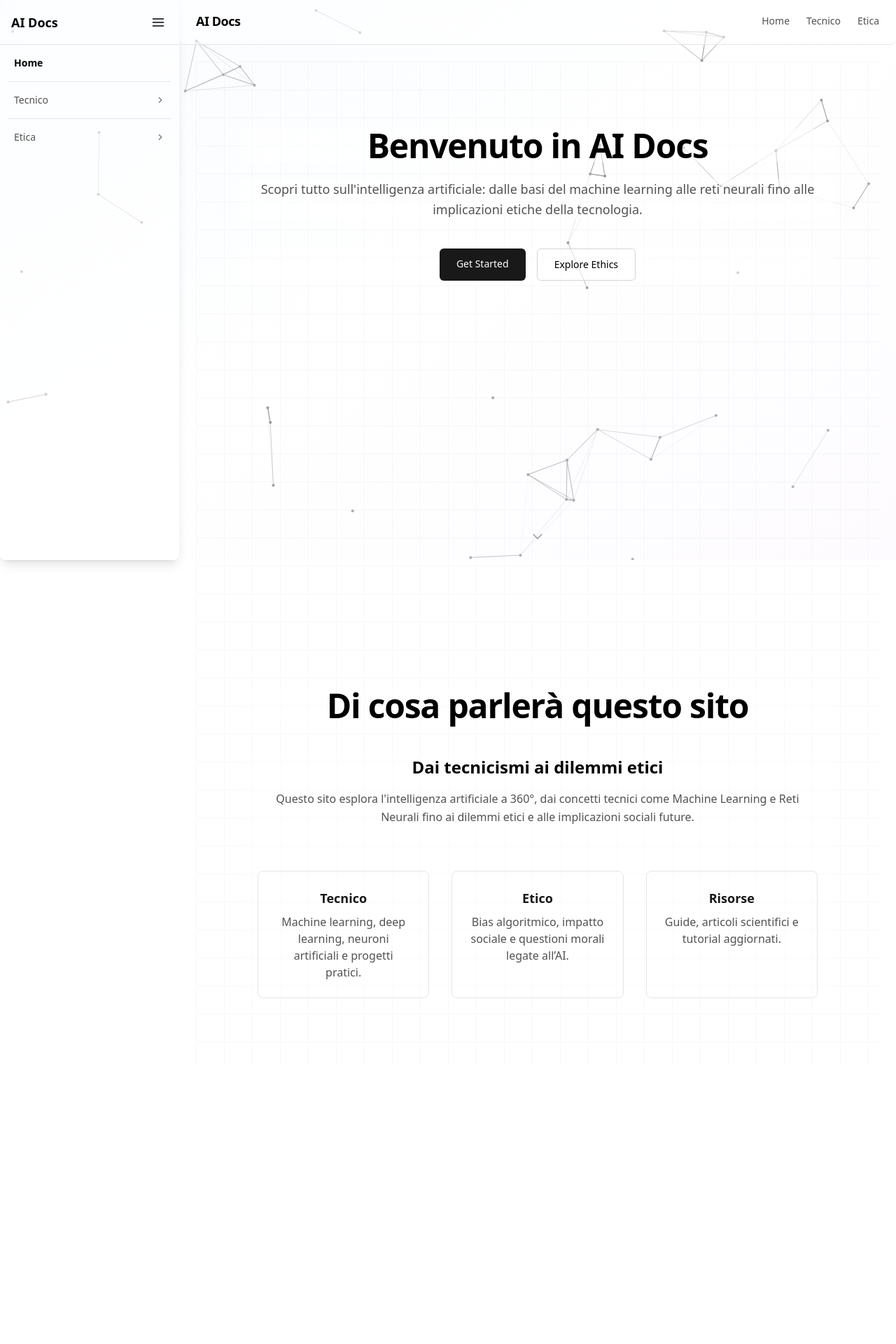
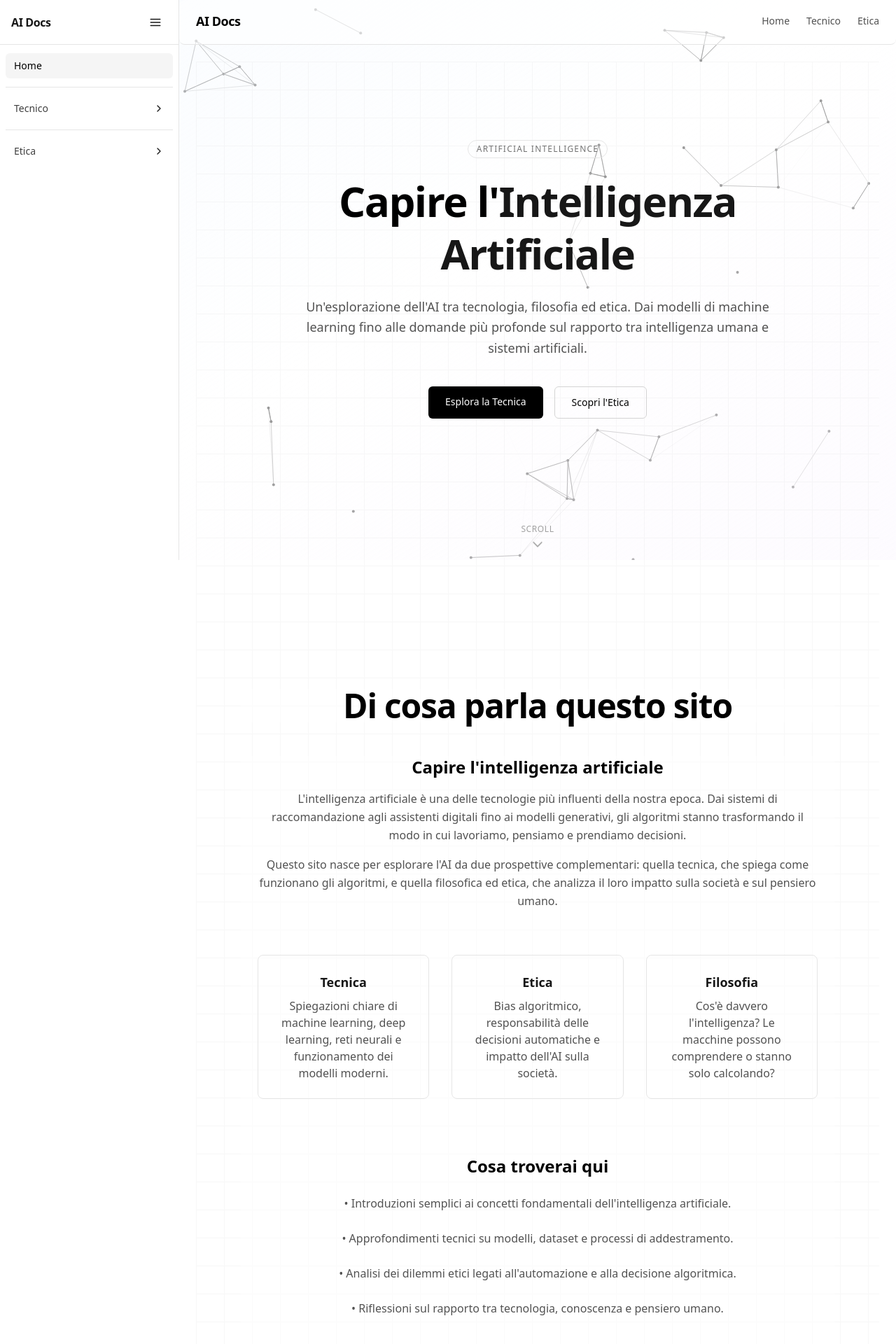
Before and after one commit to poilocambio/ai-docs, a Next.js app: page / in a window 1280 px wide. Shown: the top 1920 px of the page at 70% size. Before the commit the page ends 1546 px from the top, so only its background shows below. Built offline with nearby package versions, Linux system fonts and the light colour scheme.

Commit message:
Messa apposto home page, hero section e page, migliorata la sidebar, e definiti meglio i contenuti di pagine ml, tipi-ai, etica

```diff
--- a/src/app/etica/page.tsx
+++ b/src/app/etica/page.tsx
@@ -4,10 +4,8 @@ import type { Metadata } from "next";
 
 export const metadata: Metadata = {
   title: "AI Docs - Etica",
-  description:
-    "Etica Page AI Docs",
+  description: "Etica Page AI Docs",
 };
-
 
 export default function EticaPage() {
   return (
@@ -16,19 +14,25 @@ export default function EticaPage() {
       content={
         <div className="space-y-12">
           <section>
-            <h2 className="text-xl font-semibold mb-2">Etica 1</h2>
+            <h2 className="text-xl font-semibold mb-2">Dilemmi etici</h2>
             <p className="text-neutral-600 leading-relaxed">
-              Lorem ipsum dolor sit amet consectetur adipisicing elit. Cum, deserunt.
+              L’intelligenza artificiale non è solo una questione tecnica:
+              solleva profonde questioni etiche. Chi è responsabile delle
+              decisioni prese da un algoritmo? Come si evitano bias e
+              discriminazioni nei modelli addestrati su dati umani?
             </p>
           </section>
 
           <section>
-            <h2 className="text-xl font-semibold mb-2">Etica 2</h2>
+            <h2 className="text-xl font-semibold mb-2">Limiti</h2>
             <p className="text-neutral-600 leading-relaxed">
-              Lorem ipsum dolor sit amet consectetur adipisicing elit. Dignissimos, repellendus.
+              Qual è il
+              limite accettabile dell’automazione nelle decisioni che riguardano
+              la vita delle persone? Dai sistemi di sorveglianza alle decisioni
+              giudiziarie automatizzate, l’AI mette in discussione concetti
+              fondamentali come responsabilità, autonomia e giustizia.{" "}
             </p>
           </section>
-
         </div>
       }
     />
--- a/src/app/page.tsx
+++ b/src/app/page.tsx
@@ -15,46 +15,117 @@ export default function HomePage() {
       <Hero />
 
       <DefaultPage
-        title="Di cosa parlerà questo sito"
+        title="Di cosa parla questo sito"
         content={
           <>
-            <section className="mx-auto max-w-4xl px-6">
+            {/* INTRO */}
+            <section className="mx-auto max-w-4xl px-6 mb-16">
               <h2 className="text-2xl font-semibold text-black mb-4">
-                Dai tecnicismi ai dilemmi etici
+                Capire l'intelligenza artificiale
               </h2>
+
+              <p className="text-neutral-600 leading-relaxed mb-4">
+                L'intelligenza artificiale è una delle tecnologie più influenti
+                della nostra epoca. Dai sistemi di raccomandazione agli assistenti
+                digitali fino ai modelli generativi, gli algoritmi stanno
+                trasformando il modo in cui lavoriamo, pensiamo e prendiamo
+                decisioni.
+              </p>
+
               <p className="text-neutral-600 leading-relaxed">
-                Questo sito esplora l'intelligenza artificiale a 360°,
-                dai concetti tecnici come Machine Learning e Reti Neurali
-                fino ai dilemmi etici e alle implicazioni sociali future.
+                Questo sito nasce per esplorare l'AI da due prospettive
+                complementari: quella tecnica, che spiega come funzionano gli
+                algoritmi, e quella filosofica ed etica, che analizza il loro
+                impatto sulla società e sul pensiero umano.
               </p>
             </section>
 
-            <section className="grid md:grid-cols-3 gap-8 mx-auto max-w-6xl px-6">
+            {/* SEZIONI PRINCIPALI */}
+            <section className="grid md:grid-cols-3 gap-8 mx-auto max-w-6xl px-6 mb-20">
 
               <div className="p-6 border border-neutral-200 rounded-lg hover:shadow-xl hover:-translate-y-1 hover:bg-white/50 transition-all bg-transparent">
-                <h3 className="font-semibold text-lg mb-2">Tecnico</h3>
+                <h3 className="font-semibold text-lg mb-2">
+                  Tecnica
+                </h3>
+
                 <p className="text-neutral-600">
-                  Machine learning, deep learning, neuroni artificiali
-                  e progetti pratici.
+                  Spiegazioni chiare di machine learning, deep learning,
+                  reti neurali e funzionamento dei modelli moderni.
                 </p>
               </div>
 
               <div className="p-6 border border-neutral-200 rounded-lg hover:shadow-xl hover:-translate-y-1 hover:bg-white/50 transition-all bg-transparent">
-                <h3 className="font-semibold text-lg mb-2">Etico</h3>
+                <h3 className="font-semibold text-lg mb-2">
+                  Etica
+                </h3>
+
                 <p className="text-neutral-600">
-                  Bias algoritmico, impatto sociale e questioni morali
-                  legate all’AI.
+                  Bias algoritmico, responsabilità delle decisioni
+                  automatiche e impatto dell'AI sulla società.
                 </p>
               </div>
 
               <div className="p-6 border border-neutral-200 rounded-lg hover:shadow-xl hover:-translate-y-1 hover:bg-white/50 transition-all bg-transparent">
-                <h3 className="font-semibold text-lg mb-2">Risorse</h3>
+                <h3 className="font-semibold text-lg mb-2">
+                  Filosofia
+                </h3>
+
                 <p className="text-neutral-600">
-                  Guide, articoli scientifici e tutorial aggiornati.
+                  Cos'è davvero l'intelligenza? Le macchine possono
+                  comprendere o stanno solo calcolando?
                 </p>
               </div>
 
             </section>
+
+            {/* COSA TROVERAI */}
+            <section className="mx-auto max-w-4xl px-6 mb-20">
+
+              <h2 className="text-2xl font-semibold text-black mb-6">
+                Cosa troverai qui
+              </h2>
+
+              <div className="space-y-6 text-neutral-600 leading-relaxed">
+
+                <p>
+                  • Introduzioni semplici ai concetti fondamentali
+                  dell'intelligenza artificiale.
+                </p>
+
+                <p>
+                  • Approfondimenti tecnici su modelli, dataset
+                  e processi di addestramento.
+                </p>
+
+                <p>
+                  • Analisi dei dilemmi etici legati
+                  all'automazione e alla decisione algoritmica.
+                </p>
+
+                <p>
+                  • Riflessioni sul rapporto tra tecnologia,
+                  conoscenza e pensiero umano.
+                </p>
+
+              </div>
+            </section>
+
+            {/* DOMANDA FINALE */}
+            <section className="mx-auto max-w-3xl px-6 mb-10">
+
+              <h2 className="text-xl font-semibold text-black mb-4">
+                Una domanda aperta
+              </h2>
+
+              <p className="text-neutral-600 leading-relaxed">
+                L'intelligenza artificiale sta diventando sempre più potente,
+                ma comprendiamo davvero cosa significhi creare sistemi che
+                apprendono e prendono decisioni?
+                Questo sito è un tentativo di esplorare questa domanda.
+              </p>
+
+            </section>
+
           </>
         }
       />
--- a/src/app/tecnico/page.tsx
+++ b/src/app/tecnico/page.tsx
@@ -12,16 +12,9 @@ export const metadata: Metadata = {
 export default function TecnicoPage() {
   return (
     <DefaultPage
-      title="Tecnico"
+      title="Tecnico home page"
       content={
         <div className="space-y-12">
-          <section>
-            <h2 className="text-xl font-semibold mb-2">Machine Learning</h2>
-            <p className="text-neutral-600 leading-relaxed">
-              Scopri algoritmi di apprendimento automatico, dataset e applicazioni reali.
-            </p>
-          </section>
-
           <section>
             <h2 className="text-xl font-semibold mb-2">Reti Neurali</h2>
             <p className="text-neutral-600 leading-relaxed">
--- /dev/null
+++ b/src/app/tecnico/tipi-ai/page.tsx
@@ -0,0 +1,36 @@
+import React from "react";
+import DefaultPage from "@/components/DefaultPage";
+import type { Metadata } from "next";
+
+export const metadata: Metadata = {
+  title: "AI Docs - Tecnico",
+  description: "Tecnico Page AI Docs",
+};
+
+export default function TipiAI() {
+  return (
+    <DefaultPage
+      title="Tipi di AI"
+      content={
+        <div className="space-y-12">
+          <section>
+            <h2 className="text-xl font-semibold mb-2">Tipi di AI</h2>
+            <p className="text-neutral-600 leading-relaxed">
+              L’intelligenza artificiale può essere classificata in diversi
+              modi. Una distinzione fondamentale è tra AI ristretta (Narrow AI)
+              e AI generale (AGI). La prima è progettata per compiti specifici:
+              riconoscere immagini, tradurre testi, guidare veicoli. La seconda,
+              ancora teorica, sarebbe capace di apprendere e ragionare in
+              qualsiasi dominio cognitivo. Un’altra distinzione riguarda il
+              funzionamento: sistemi simbolici basati su regole logiche sistemi
+              statistici basati su dati approcci ibridi che combinano entrambi
+              L’AI moderna è dominata dai metodi statistici, ma il dibattito su
+              quale approccio porterà a forme di intelligenza più avanzate è
+              ancora aperto.{" "}
+            </p>
+          </section>
+        </div>
+      }
+    />
+  );
+}
--- a/src/components/Hero.tsx
+++ b/src/components/Hero.tsx
@@ -4,48 +4,66 @@ import Link from "next/link";
 export default function Hero() {
   return (
     <section className="relative bg-transparent min-h-screen flex flex-col justify-between overflow-hidden">
+
       {/* Grid decorativa */}
       <div className="absolute inset-0 opacity-30 pointer-events-none">
         <div className="w-full h-full bg-[linear-gradient(to_right,#e5e5e5_1px,transparent_1px),linear-gradient(to_bottom,#e5e5e5_1px,transparent_1px)] bg-[size:40px_40px]" />
       </div>
 
-      {/* Contenuto principale */}
-      <div className="relative mx-auto max-w-4xl px-6 pt-24 text-center">
-        <h1 className="text-4xl font-bold text-black mb-4 sm:text-5xl tracking-tight glass-section">
-          Benvenuto in AI Docs
+      {/* Contenuto */}
+      <div className="relative mx-auto max-w-4xl px-6 pt-28 text-center">
+
+        {/* Badge */}
+        <div className="mb-6 flex justify-center">
+          <span className="text-xs tracking-widest uppercase text-neutral-500 border border-neutral-200 px-3 py-1 rounded-full">
+            Artificial Intelligence
+          </span>
+        </div>
+
+        {/* Titolo */}
+        <h1 className="text-4xl sm:text-5xl md:text-6xl font-semibold tracking-tight text-black leading-tight">
+          Capire l'
+          <span className="text-neutral-900">Intelligenza Artificiale</span>
         </h1>
-        <p className="mt-6 text-lg leading-relaxed text-neutral-600 glass-section">
-          Scopri tutto sull'intelligenza artificiale: dalle basi del machine
-          learning alle reti neurali fino alle implicazioni etiche della
-          tecnologia.
+
+        {/* Sottotitolo */}
+        <p className="mt-6 text-lg leading-relaxed text-neutral-600 max-w-2xl mx-auto">
+          Un'esplorazione dell'AI tra tecnologia, filosofia ed etica.
+          Dai modelli di machine learning fino alle domande più profonde
+          sul rapporto tra intelligenza umana e sistemi artificiali.
         </p>
 
-        <div className="mt-10 flex justify-center gap-4 glass-section">
+        {/* Bottoni */}
+        <div className="mt-10 flex justify-center gap-4 flex-wrap">
+
           <Link
             href="/tecnico"
-            className="rounded-md bg-black/90 px-6 py-3 text-sm font-medium text-white hover:bg-neutral-800 transition-colors"
+            className="rounded-md bg-black px-6 py-3 text-sm font-medium text-white hover:bg-neutral-800 transition-all"
           >
-            Get Started
+            Esplora la Tecnica
           </Link>
+
           <Link
             href="/etica"
-            className="rounded-md border border-neutral-300 px-6 py-3 text-sm font-medium text-black hover:bg-white/70 transition-colors"
+            className="rounded-md border border-neutral-300 px-6 py-3 text-sm font-medium text-black hover:bg-neutral-100 transition-all"
           >
-            Explore Ethics
+            Scopri l'Etica
           </Link>
-
-          {/* bg-white/30 rounded-lg */}
 
         </div>
       </div>
 
       {/* Scroll indicator */}
       <div
-        className="relative flex flex-col items-center mb-28 text-neutral-400"
-        aria-hidden="true" // -da chatGPT- decorativo, non leggibile da screen reader
+        className="relative flex flex-col items-center mb-24 text-neutral-400"
+        aria-hidden="true"
       >
+        <span className="text-xs tracking-wider mb-2 uppercase">
+          Scroll
+        </span>
+
         <svg
-          className="w-5 h-5 animate-bounce-scroll"
+          className="w-5 h-5 animate-bounce"
           fill="none"
           stroke="currentColor"
           strokeWidth="2"
@@ -58,6 +76,7 @@ export default function Hero() {
           />
         </svg>
       </div>
+
     </section>
   );
 }
--- a/src/components/Sidebar.tsx
+++ b/src/components/Sidebar.tsx
@@ -1,93 +1,136 @@
 "use client";
+
 import React, { useState, useCallback, memo } from "react";
 import Link from "next/link";
 import { usePathname } from "next/navigation";
 import { docs } from "@/data/docs";
-import { FiChevronRight, FiMenu } from "react-icons/fi";
 import dynamic from "next/dynamic";
 
-// Lazy load icone per ridurre bundle iniziale
-const ChevronRight = dynamic(() => import("react-icons/fi").then(mod => mod.FiChevronRight), { ssr: false });
-const MenuIcon = dynamic(() => import("react-icons/fi").then(mod => mod.FiMenu), { ssr: false });
+// lazy icons
+const ChevronRight = dynamic(
+  () => import("react-icons/fi").then((m) => m.FiChevronRight),
+  { ssr: false },
+);
+const MenuIcon = dynamic(() => import("react-icons/fi").then((m) => m.FiMenu), {
+  ssr: false,
+});
 
 const Sidebar = () => {
   const pathname = usePathname();
+
   const [openSections, setOpenSections] = useState<Record<string, boolean>>({});
   const [sidebarOpen, setSidebarOpen] = useState(true);
 
   const toggleSection = useCallback((href: string) => {
-    setOpenSections(prev => ({ ...prev, [href]: !prev[href] }));
+    setOpenSections((prev) => ({
+      ...prev,
+      [href]: !prev[href],
+    }));
   }, []);
 
-  const toggleSidebar = useCallback(() => setSidebarOpen(prev => !prev), []);
+  const toggleSidebar = useCallback(() => {
+    setSidebarOpen((prev) => !prev);
+  }, []);
 
   const isActive = useCallback(
-    (href: string) => pathname.replace(/\/+$/, "") === href.replace(/\/+$/, "") || (href === "/" && pathname === "/"),
-    [pathname]
+    (href: string) =>
+      pathname.replace(/\/+$/, "") === href.replace(/\/+$/, "") ||
+      (href === "/" && pathname === "/"),
+    [pathname],
   );
 
   return (
     <aside
-      className={`glass-section hidden md:flex flex-col sticky top-0 h-screen transition-all duration-300 overflow-y-auto shadow-lg ${
+      className={`hidden md:flex flex-col sticky top-0 h-screen border-r border-neutral-200 bg-white transition-all duration-300 ${
         sidebarOpen ? "w-64" : "w-16"
       }`}
-      aria-label="Sidebar principale"
+      aria-label="Sidebar"
     >
-      {/* Header sidebar */}
-      <div className="relative flex items-center justify-between border-b border-neutral-200 px-4 py-3 text-black" style={{ height: "var(--header-height)" }}>
-        <div className={`font-bold text-lg transition-opacity duration-300 ${sidebarOpen ? "opacity-100" : "opacity-0"}`}>AI Docs</div>
+      {/* HEADER */}
+      <div
+        className="flex items-center border-b border-neutral-200 px-4 py-3"
+        style={{ height: "var(--header-height)" }}
+      >
+        <div
+          className={`font-semibold tracking-tight transition-all duration-200 ${
+            sidebarOpen ? "opacity-100 flex-1" : "opacity-0 w-0 overflow-hidden"
+          }`}
+        >
+          AI Docs
+        </div>
+
         <button
           onClick={toggleSidebar}
           aria-label="Toggle sidebar"
-          className="p-2 rounded hover:bg-neutral-100 transition-colors duration-200 absolute right-3"
+          className="p-2 rounded-md hover:bg-neutral-100 transition"
         >
-          <MenuIcon size={20} />
+          <MenuIcon size={18} />
         </button>
       </div>
 
-      {/* Contenuto */}
-      <ul className="mt-2 flex-1 space-y-1 text-sm text-neutral-600 px-1">
+      {/* NAV */}
+      <ul className="flex-1 overflow-y-auto py-3 text-sm px-2">
         {docs.map((page, index) => (
           <React.Fragment key={page.href}>
-            {index !== 0 && sidebarOpen && <hr className="border-neutral-200 my-2 mx-2" />}
+            {index !== 0 && sidebarOpen && (
+              <div className="my-3 border-t border-neutral-200" />
+            )}
+
             <li>
               {page.children ? (
                 <>
-                  {/* Sezione con toggle */}
-                  <div
-                    className={`flex items-center justify-between cursor-pointer font-medium px-4 py-2 rounded-lg transition-colors duration-200 hover:bg-white/20 ${
+                  {/* SECTION HEADER */}
+                  <button
+                    onClick={() => toggleSection(page.href)}
+                    className={`w-full flex items-center justify-between px-3 py-2 rounded-md transition hover:bg-neutral-100 ${
                       !sidebarOpen ? "justify-center" : ""
                     }`}
-                    onClick={() => toggleSection(page.href)}
                   >
-                    <span className={`${sidebarOpen ? "inline" : "hidden"}`}>{page.title}</span>
-                    {sidebarOpen && <ChevronRight className={`transition-transform duration-200 ${openSections[page.href] ? "rotate-90 text-black" : "rotate-0 text-neutral-500"}`} />}
-                  </div>
+                    {sidebarOpen && (
+                      <span className="font-medium text-neutral-700">
+                        {page.title}
+                      </span>
+                    )}
 
-                  {/* Sotto-link */}
+                    {sidebarOpen && (
+                      <ChevronRight
+                        size={16}
+                        className={`transition-transform ${
+                          openSections[page.href] ? "rotate-90" : ""
+                        }`}
+                      />
+                    )}
+                  </button>
+
+                  {/* CHILDREN */}
                   {openSections[page.href] && sidebarOpen && (
-                    <ul className="ml-4 mt-2 space-y-1 border-l border-white/20 pl-3">
-                      {page.children.map(child => (
+                    <ul className="ml-3 mt-2 space-y-1 border-l border-neutral-200 pl-3">
+                      {page.children.map((child) => (
                         <li key={child.href}>
                           <Link
                             href={child.href}
-                            className={`flex items-center gap-2 px-2 py-1 rounded-lg transition-colors duration-200 hover:bg-white/20 ${
-                              isActive(child.href) ? "font-semibold text-black bg-white/30" : "text-neutral-600"
+                            className={`flex items-center gap-2 px-2 py-1.5 rounded-md transition ${
+                              isActive(child.href)
+                                ? "bg-neutral-100 text-black font-medium"
+                                : "text-neutral-600 hover:bg-neutral-100"
                             }`}
                           >
-                            <span className="w-2 h-2 inline-block bg-neutral-400 rounded-full" />
+                            <span className="w-1.5 h-1.5 rounded-full bg-neutral-400" />
                             {child.title}
                           </Link>
                         </li>
                       ))}
+
                       <li>
                         <Link
                           href={`${page.href}/extra`}
-                          className={`flex items-center gap-2 px-2 py-1 rounded-lg transition-colors duration-200 hover:bg-white/20 ${
-                            isActive(`${page.href}/extra`) ? "font-semibold text-black bg-white/30" : "text-neutral-600"
+                          className={`flex items-center gap-2 px-2 py-1.5 rounded-md transition ${
+                            isActive(`${page.href}/extra`)
+                              ? "bg-neutral-100 text-black font-medium"
+                              : "text-neutral-600 hover:bg-neutral-100"
                           }`}
                         >
-                          <span className="w-2 h-2 inline-block bg-neutral-400 rounded-full" />
+                          <span className="w-1.5 h-1.5 rounded-full bg-neutral-400" />
                           Extra {page.title}
                         </Link>
                       </li>
@@ -97,8 +140,10 @@ const Sidebar = () => {
               ) : (
                 <Link
                   href={page.href}
-                  className={`block px-4 py-2 rounded-lg transition-colors duration-200 hover:bg-white/20 ${
-                    isActive(page.href) ? "font-semibold text-black bg-white/30" : "text-neutral-600"
+                  className={`block px-3 py-2 rounded-md transition ${
+                    isActive(page.href)
+                      ? "bg-neutral-100 text-black font-medium"
+                      : "text-neutral-600 hover:bg-neutral-100"
                   }`}
                 >
                   {sidebarOpen && page.title}
--- a/src/data/docs.ts
+++ b/src/data/docs.ts
@@ -17,7 +17,7 @@ export const docs: DocPage[] = [
       { title: "Machine Learning", href: "/tecnico/machine-learning" },
       { title: "Reti Neurali", href: "/tecnico/reti-neurali" },
       { title: "Progetto MNIST", href: "/tecnico/progetto-mnist" },
-      { title: "Tipi di IA", href: "/tecnico/tipi-ia" },
+      { title: "Tipi AI", href: "/tecnico/tipi-ai" },
     ],
   },
   {
```
Also changed, not shown: src/app/tecnico/machine-learning/page.tsx (+26 -4 lines), src/app/tecnico/tipi-ia/page.tsx (deleted, +0 -32 lines).
